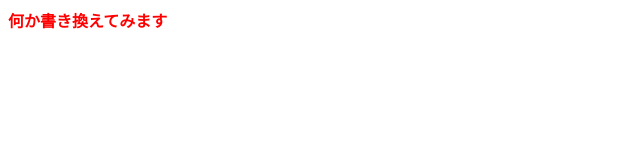
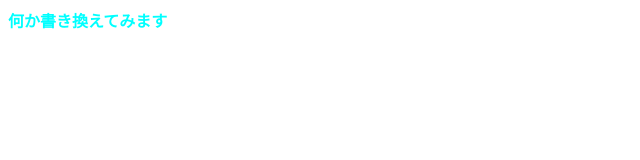
Before and after one commit to kanoukoma/20240429-git-workshop, a plain HTML site: page index.html in a window 1280 px wide. Shown: the whole page, without its empty margins (0-640 px from the left). Drawn offline with Linux system fonts and the light colour scheme.

Commit message:
Update index.html

```diff
--- a/index.html
+++ b/index.html
@@ -5,6 +5,6 @@
     <title>タイトル</title>
   </head>
   <body>
-    <strong style="color:red">何か書き換えてみます</strong>
+    <strong style="color:cyan">何か書き換えてみます</strong>
   </body>
 </html>
```
